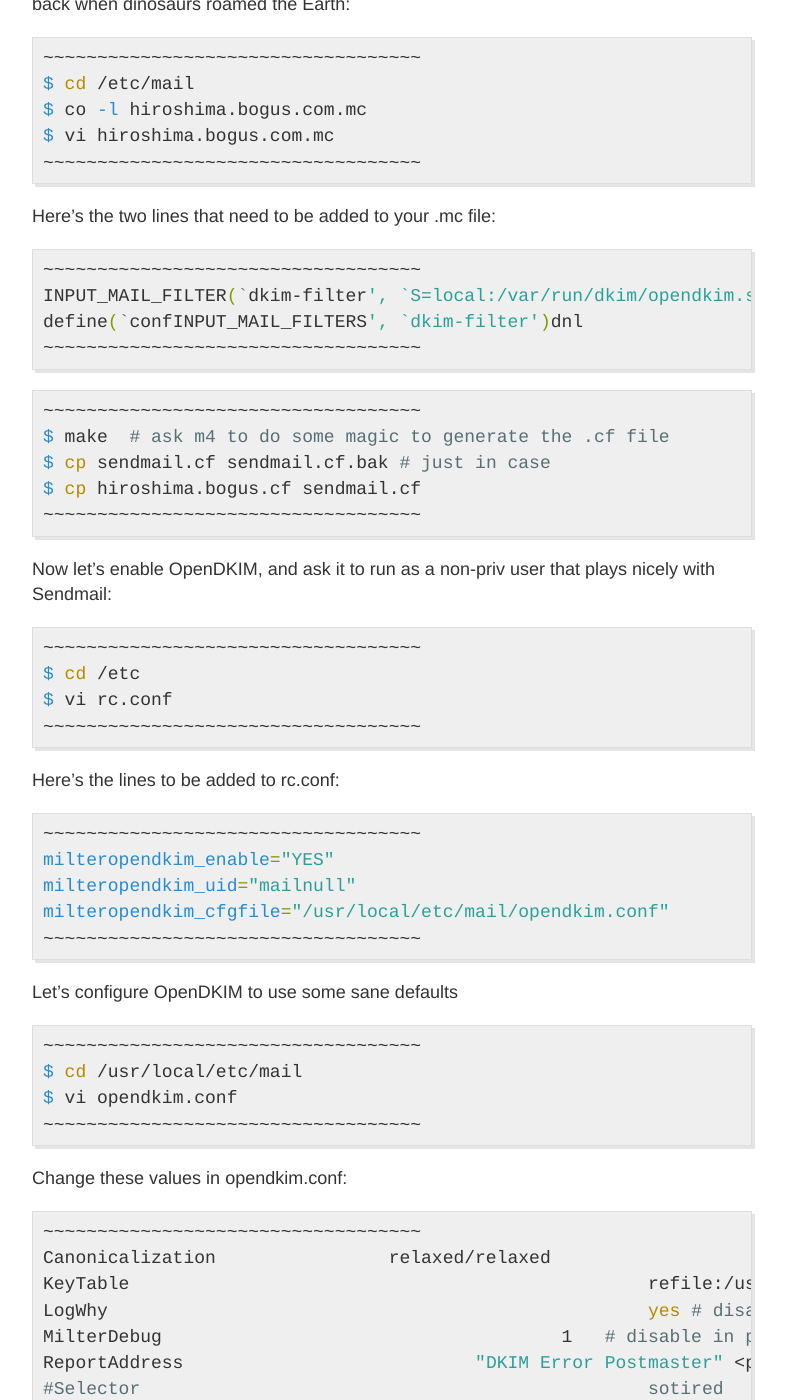
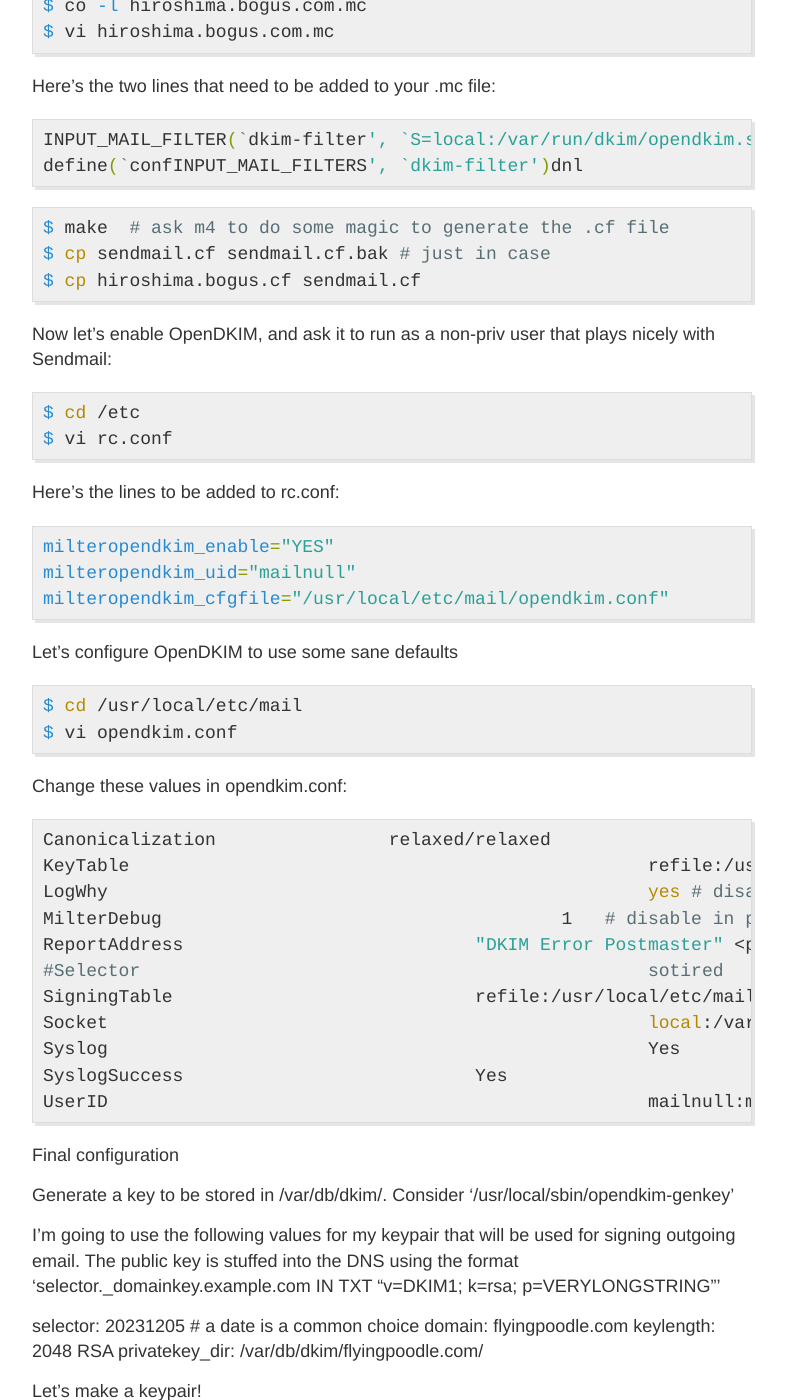
Before and after one commit to hanskuhn/hanskuhn.github.io, a Jekyll site: the page built from _posts/2023-12-01-DKIM_on_FreeBSD.md, in a window 1280 px wide and 1400 px high, scrolled down 1274 px. Shown: the whole window, without its empty margins (248-1034 px from the left). Built offline with Jekyll 4.4.1, drawn with Linux system fonts in a browser that asks for light colours; some of the changed text lies outside the part shown.

Commit message:
fix highlight syntax

```diff
--- a/_posts/2023-12-01-DKIM_on_FreeBSD.md
+++ b/_posts/2023-12-01-DKIM_on_FreeBSD.md
@@ -16,13 +16,14 @@ and signing outgoing messages.
 
 I use pkgng, so let's install OpenDKIM:
 
+{%highlight bash %}
 $ pkg install opendkim
+{%endhighlight %}
 
 The package maintainers have a few notes that are somewhat useful, if
 not complete:
 
 {%highlight bash %}
-~~~~~~~~~~~~~~~~~~~~~~~~~~~~~~~~~~~
 
 Message from opendkim-2.10.3_16:
 
@@ -47,7 +48,6 @@ Extra options can be found in startup script.
 Note: milter sockets must be accessible from postfix/smtpd;
   using inet sockets might be preferred.
 
-~~~~~~~~~~~~~~~~~~~~~~~~~~~~~~~~~~~
 {%endhighlight %}
 
 I need to update my sendmail.cf, which I keep in RCS for version control
@@ -55,63 +55,50 @@ as this was setup back when dinosaurs roamed the Earth:
 
 
 {%highlight bash %}
-~~~~~~~~~~~~~~~~~~~~~~~~~~~~~~~~~~~
 $ cd /etc/mail
 $ co -l hiroshima.bogus.com.mc
 $ vi hiroshima.bogus.com.mc
-~~~~~~~~~~~~~~~~~~~~~~~~~~~~~~~~~~~
 {%endhighlight %}
 
 Here's the two lines that need to be added to your .mc file:
 
 {%highlight bash %}
-~~~~~~~~~~~~~~~~~~~~~~~~~~~~~~~~~~~
 INPUT_MAIL_FILTER(`dkim-filter', `S=local:/var/run/dkim/opendkim.sock, F=T, T=R:2m')dnl
 define(`confINPUT_MAIL_FILTERS', `dkim-filter')dnl
-~~~~~~~~~~~~~~~~~~~~~~~~~~~~~~~~~~~
 {%endhighlight %}
 
 {%highlight bash %}
-~~~~~~~~~~~~~~~~~~~~~~~~~~~~~~~~~~~
 $ make  # ask m4 to do some magic to generate the .cf file
 $ cp sendmail.cf sendmail.cf.bak # just in case
 $ cp hiroshima.bogus.cf sendmail.cf
-~~~~~~~~~~~~~~~~~~~~~~~~~~~~~~~~~~~
 {%endhighlight %}
 
 Now let's enable OpenDKIM, and ask it to run as a non-priv user that plays
 nicely with Sendmail:
 
 {%highlight bash %}
-~~~~~~~~~~~~~~~~~~~~~~~~~~~~~~~~~~~
 $ cd /etc
 $ vi rc.conf
-~~~~~~~~~~~~~~~~~~~~~~~~~~~~~~~~~~~
 {%endhighlight %}
 
 Here's the lines to be added to rc.conf:
 
 {%highlight bash %}
-~~~~~~~~~~~~~~~~~~~~~~~~~~~~~~~~~~~
 milteropendkim_enable="YES"
 milteropendkim_uid="mailnull"
 milteropendkim_cfgfile="/usr/local/etc/mail/opendkim.conf"
-~~~~~~~~~~~~~~~~~~~~~~~~~~~~~~~~~~~
 {%endhighlight %}
 
 Let's configure OpenDKIM to use some sane defaults
 
 {%highlight bash %}
-~~~~~~~~~~~~~~~~~~~~~~~~~~~~~~~~~~~
 $ cd /usr/local/etc/mail
 $ vi opendkim.conf
-~~~~~~~~~~~~~~~~~~~~~~~~~~~~~~~~~~~
 {%endhighlight %}
 
 Change these values in opendkim.conf:
 
 {%highlight bash %}
-~~~~~~~~~~~~~~~~~~~~~~~~~~~~~~~~~~~
 Canonicalization		relaxed/relaxed
 KeyTable						refile:/usr/local/etc/mail/opendkim.keytable
 LogWhy							yes # disable in prod
@@ -123,7 +110,6 @@ Socket							local:/var/run/dkim/opendkim.sock
 Syslog							Yes
 SyslogSuccess				Yes
 UserID							mailnull:mailnull
-~~~~~~~~~~~~~~~~~~~~~~~~~~~~~~~~~~~
 {%endhighlight %}
 
 Final configuration
@@ -140,9 +126,7 @@ privatekey_dir: /var/db/dkim/flyingpoodle.com/
 
 Let's make a keypair!
 {%highlight bash %}
-~~~~~~~~~~~~~~~~~~~~~~~~~~~~~~~~~~~
 $ opendkim-genkey -r -s 20231205 -d flyingpoodle.com -t 2048 -D /var/db/dkim/flyingpoodle.com
-~~~~~~~~~~~~~~~~~~~~~~~~~~~~~~~~~~~
 {%endhighlight %}
 
 This will create two file  in /var/db/dkim/flyingpoodle.com. The private key will be 20231205.private
```
